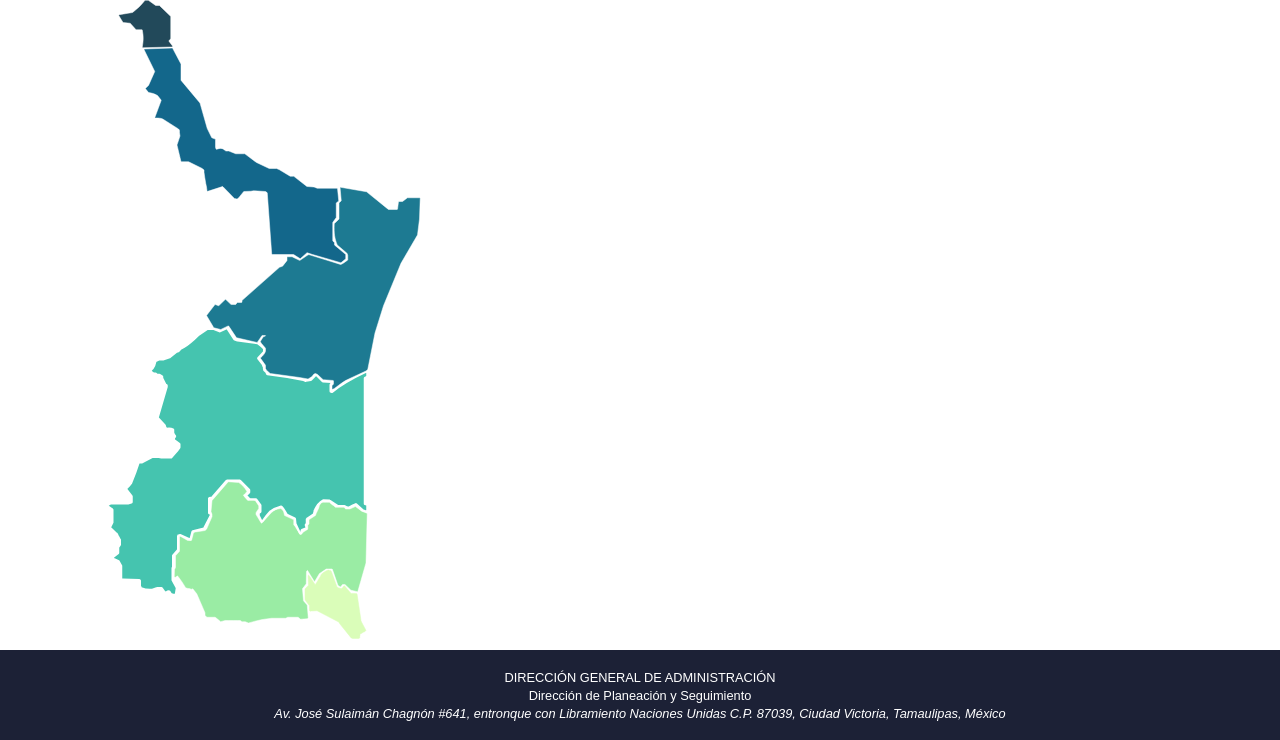
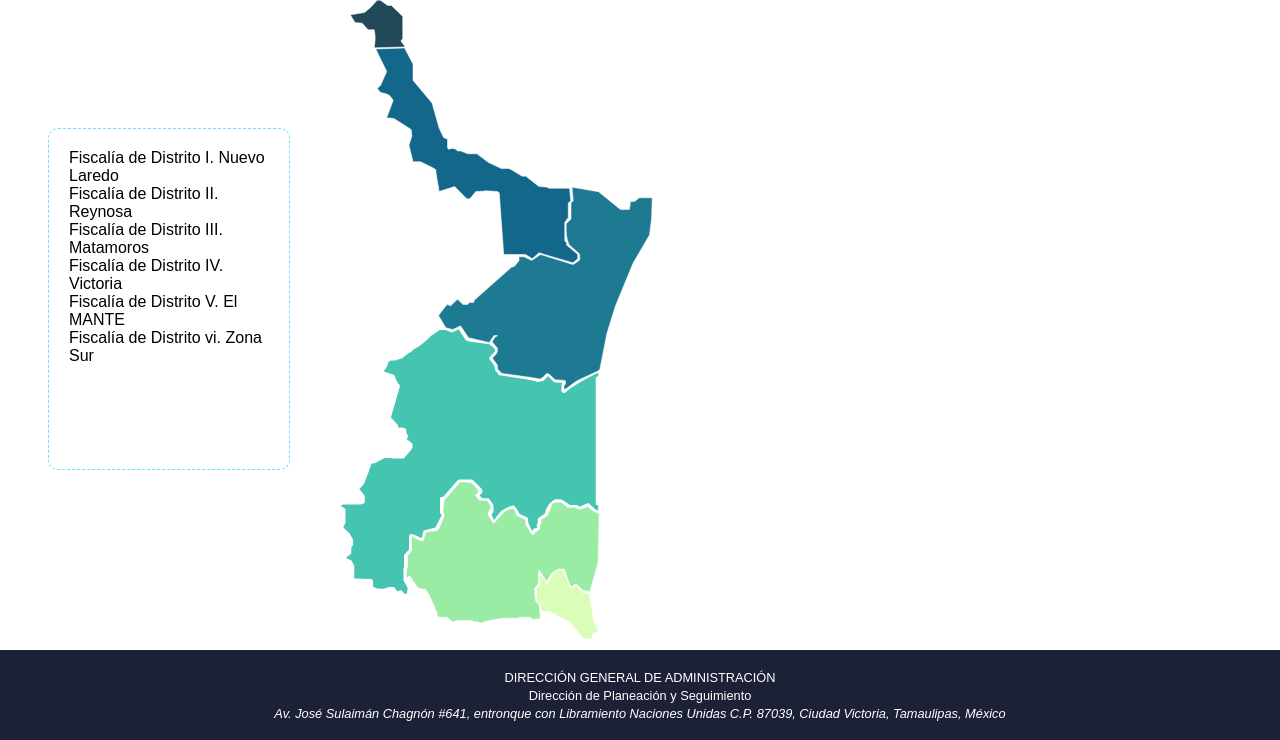
Before and after one commit to erwinfrancisco/inmuebles-webapp, a PHP site: page /main.php in a window 1280 px wide. Shown: the part 139-879 px from the top of the page. Run offline with PHP 8.4, Linux system fonts and the light colour scheme.

Commit message:
se agrega tabla de contenido de mapa

```diff
--- a/css/estilos.css
+++ b/css/estilos.css
@@ -11,17 +11,34 @@ body{
     top: 2%;
     left: 2%;
 }
+/*Tabla de contenido de Mapas de Fiscalías de Distrito*/
+
+.tabla-contenido-mapa-fiscalias{
+
+    margin-left: 3rem;
+    margin-top: 8rem;
+    padding: 1.25rem;
+    position: relative;
+    float:left;
+    width: 12.5rem;
+    height: 18.75rem;
+    border: 1px dashed #68E1FD;
+    border-radius: .625rem;
+}
+div[id^='tcmf']{
+    border: 1px;
+}
 
 /* Mapa SVG de las Fiscalías de Distrito */
 .mapa-fiscalias{
-    width: 400px;
-    padding-left: 5%;
+    width: 25rem;
+    padding-left: 18.5rem;
 
 }
 
 .mapa-fiscalias-svg{
     text-align: center;
-    display:block;max-width:400px;height:640px;
+    display:block;max-width:25rem;height:40rem;
 }
 
 .mapa-fiscalias-svg-nuevo-laredo:hover{
--- a/main.php
+++ b/main.php
@@ -15,6 +15,17 @@
             <img src="./img/logo_fgj_blanco.png" width="100%" height="100%" alt="Fiscalía General de Justicia del Estado de Tamaulipas">
         </div>
     </header>
+
+    <!-- Tabla de contenido de mapa -->
+
+    <div class="tabla-contenido-mapa-fiscalias">
+        <div id="tcmf-nuevo-laredo">Fiscalía de Distrito I. Nuevo Laredo</div>
+        <div id="tcmf-reynosa">Fiscalía de Distrito II. Reynosa</div>
+        <div id="tcmf-matamoros">Fiscalía de Distrito III. Matamoros</div>
+        <div id="tcmf-victoria">Fiscalía de Distrito IV. Victoria</div>
+        <div id="tcmf-el-mante">Fiscalía de Distrito V. El MANTE</div>
+        <div id="tcmf-zona-sur">Fiscalía de Distrito vi. Zona Sur</div>
+    </div>
 
     <!-- Mapa Fiscalías de Distrito -->
     <div class="mapa-fiscalias">
```
